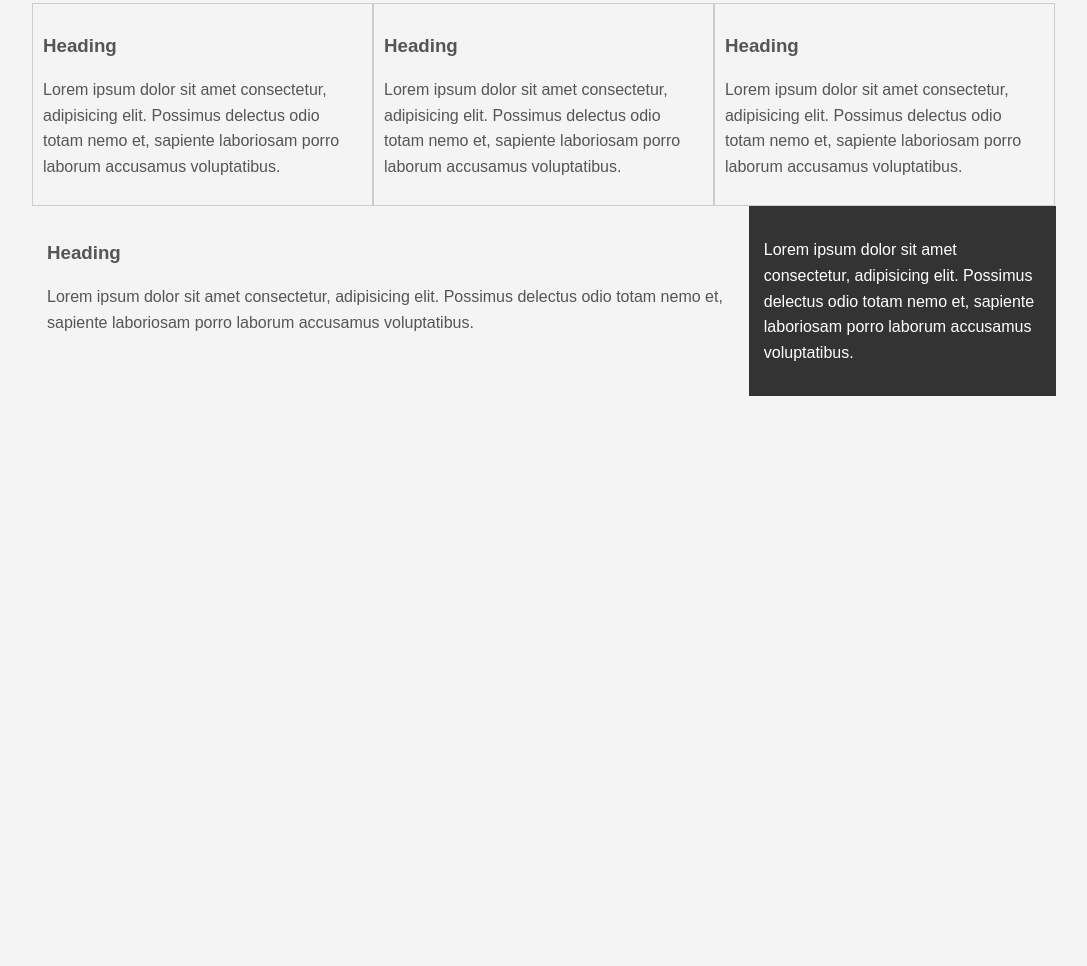
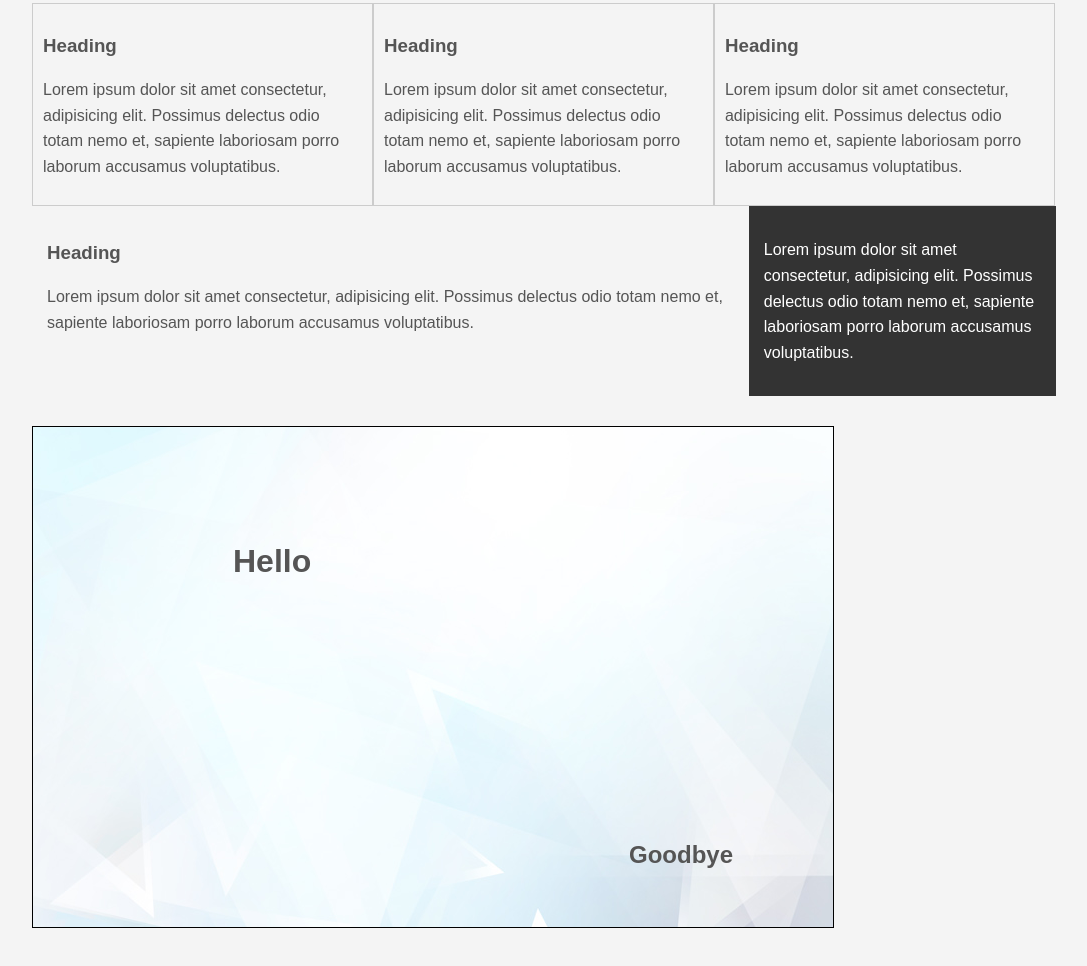
Before and after one commit to dariusnwadike/css-tutorial, a plain HTML site: page csscheatsheet/index.html in a window 1280 px wide. Shown: the part 1156-2122 px from the top of the page, without its empty margins (96-1183 px from the left). Before the commit the page ends 1862 px from the top, so only its background shows below. Drawn offline with Linux system fonts and the light colour scheme.

Commit message:
added background images for specific part of website and other features

```diff
--- a/csscheatsheet/css/style.css
+++ b/csscheatsheet/css/style.css
@@ -163,3 +163,32 @@ a:visited{
     padding:15px;
     box-sizing: border-box;
 }
+
+.p-box{
+    width:800px;
+    height:500px;
+    border:1px solid #000;
+    margin-top:30px;
+    position:relative;
+    background-image:url(../images/bgimage.jpeg);
+    background-position: 100px 200px;
+    background-repeat: no-repeat;
+    background-position: center top;
+}
+
+.p-box h1{
+    position:absolute;
+    top:100px;
+    left:200px;
+}
+
+.p-box h2{
+    position:absolute;
+    bottom:40px;
+    right:100px;
+}
+
+.fix-me{
+    position:fixed; /* really cool feature (at 1hr and 2mins in video) */
+    top:400px;
+}
--- a/csscheatsheet/index.html
+++ b/csscheatsheet/index.html
@@ -64,7 +64,17 @@
         <div id="sidebar">
             <p>Lorem ipsum dolor sit amet consectetur, adipisicing elit. Possimus delectus odio totam nemo et, sapiente laboriosam porro laborum accusamus voluptatibus.</p>
         </div>
+
+        <div class="clr"></div>
+
+        <div class="p-box">
+            <h1>Hello</h1>
+            <h2>Goodbye</h2>
+        </div>
+
     </div> <!--./container-->
+
+    <a class="fix-me button" href="">Hello</a>
 
     <div style="margin-top:500px"></div>
 </body>
```
Also changed, not shown: csscheatsheet/images/bgimage.jpeg (added).
